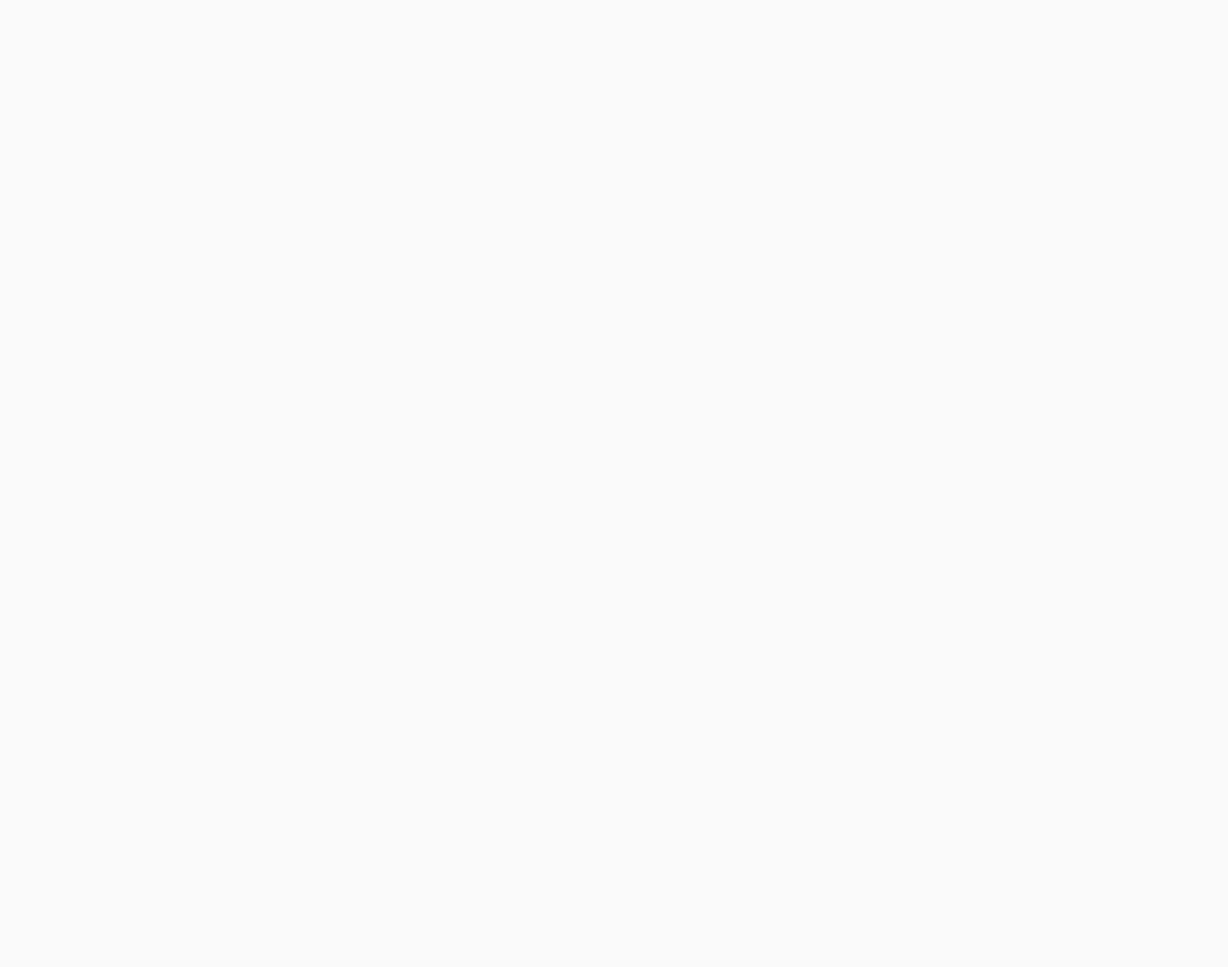
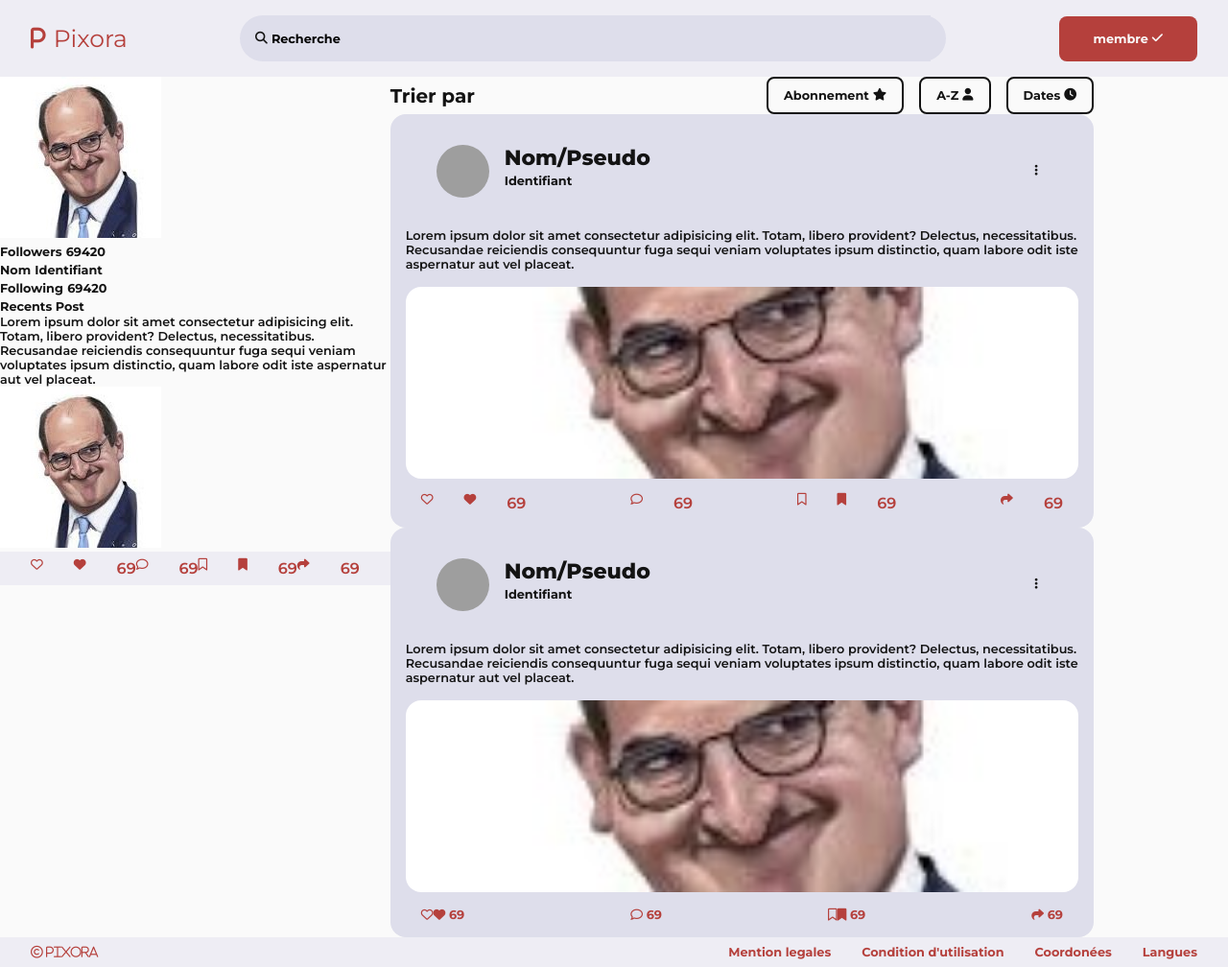
Before and after one commit to Maxime422/PIXORA_PROJECT, a website: page home.html in a window 1280 px wide. Shown: the whole page at 96% size. Before the commit the page ends 800 px from the top, so only its background shows below. Drawn offline with Linux system fonts and the light colour scheme; grey boxes are pictures that could not be loaded.

Commit message:
pas fini home

```diff
--- a/CSS/style.css
+++ b/CSS/style.css
@@ -190,15 +190,37 @@
 	gap: var(--gap-small);
 }
 
+/*page base*/
+body{
+	min-height: 100vh;
+	display: flex;
+	flex-direction: column;
+	justify-content: space-between;
+}
+/* footer */
+footer{
+	display: flex;
+	justify-content: space-between;
+	color: var(--color-red) ;
+	background-color: var(--color-white-1);
+	padding: 8px 32px;
+	font-weight: 600;
+}
+footer>div{
+	display: flex;
+	gap: 32px;
+}
 /* index */
-#index > header {
+
+/*index header */
+header {
 	display: flex;
 	align-items: center;
 	justify-content: space-between;
 	padding: 16px 32px;
 	background-color: var(--color-white-1);
 }
-#index h1,
+h1,
 .logo > i {
 	font-size: 25px;
 }
@@ -219,14 +241,11 @@
 	padding: 0 16px;
 	gap: 4px;
 }
-
 .recherche>input:focus {
 	outline: none;
 	border: none;
   }
-
 .recherche > input::placeholder {
-
 	color: black;
 }
 .recherche > input{
@@ -234,17 +253,11 @@
 	height: 100%;
 	background-color: var(--color-white-2);
 }
-#index{
-	min-height: 100vh;
-	display: flex;
-	flex-direction: column;
-	justify-content: space-between;
-}
-#index > header > div {
+header > div {
 	display: flex;
 	gap: 16px;
 }
-#index > header > div > a {
+header > div > a {
 	background-color: var(--color-red);
 	padding: 16px 36px;
 	color: var(--color-white);
@@ -253,13 +266,15 @@
 	gap: 4px;
 	align-items: center;
 }
-#index > header > div > .connection {
+header > div > .connection {
 	background-color: var(--color-white-1);
 	color: var(--color-red);
 	border: 2px solid var(--color-red);
+	padding: 14px 34px;
 }
+/*index main*/
 #index > main {
-	margin: 48px;
+	margin: 48px 0;
 	display: flex;
 	justify-content: center;
 }
@@ -296,6 +311,7 @@
 	grid-template-columns: 1fr 1fr;
 	margin: 16px 0;
 	gap: 16px;
+
 }
 .listarticle > article {
 	display: flex;
@@ -306,6 +322,7 @@
 	gap: 16px;
 }
 .listarticle > article > header {
+	background-color: var(--color-white-2);
 	display: flex;
 	align-items: center;
 	justify-content: space-between;
@@ -338,21 +355,15 @@
 	object-fit: cover;
 }
 .listarticle > article > footer {
+	background-color: var(--color-white-2);
 	display: flex;
 	justify-content: space-between;
 	align-items: center;
 	padding: 0 16px;
 }
-#index>footer{
-	display: flex;
-	justify-content: space-between;
-	color: var(--color-red) ;
-	background-color: var(--color-white-1);
-	padding: 8px 32px;
-	font-weight: 600;
+
+/*home*/
+#home>main{
+	display: grid;
+	grid-template-columns: 1fr 2fr;
 }
-#index>footer>div{
-	display: flex;
-	gap: 32px;
-
-}
--- a/home.html
+++ b/home.html
@@ -4,15 +4,11 @@
 		<meta charset="UTF-8" />
 		<meta name="viewport" content="width=device-width, initial-scale=1.0" />
 		<title>Document</title>
-
 		<meta name="description" content="..." />
 		<meta name="author" content="Maxime Germis" />
-
         <link rel="icon" type="image/png" sizes="76x76" href="..." />
-
 		<link rel="stylesheet" href="CSS/variables.css" />
 		<link rel="stylesheet" href="CSS/style.css" />
-
 		<link rel="stylesheet" href="https://cdnjs.cloudflare.com/ajax/libs/font-awesome/6.7.2/css/all.min.css" />
 		<link rel="preconnect" href="https://fonts.googleapis.com" />
 		<link rel="preconnect" href="https://fonts.gstatic.com" crossorigin />
@@ -20,14 +16,117 @@
 			href="https://fonts.googleapis.com/css2?family=Manrope:wght@200..800&family=Montserrat:ital,wght@0,100..900;1,100..900&family=Raleway:ital,wght@0,100..900;1,100..900&family=Urbanist:ital,wght@0,100..900;1,100..900&display=swap"
 			rel="stylesheet"
 		/>
-
 		<script src="JS/script.js" defer></script>
 	</head>
-
-	<body>
+	<body id="home">
 		<header>
-
+			<div class="logo">
+				<i class="fa-solid fa-p"></i>
+				<h1>Pixora</h1>
+			</div>
+			<div class="recherche">
+				<i class="fa-solid fa-magnifying-glass"></i>
+				<input type="text" placeholder="Recherche">
+			</div>
+			<div>
+				<a href="./membre.html" >membre <i class="fa-solid fa-check"></i></a>
+			</div>
 		</header>
+		<main class="container">
+			<section>
+				<div>
+					<img src="IMG/castex.jpg" alt="">
+					<div>
+						<div>
+							<span>Followers</span>
+							<span>69420</span>
+						</div>
+						<div>
+							<span>Nom</span>
+							<span>Identifiant</span>
+						</div>
+						<div>
+							<span>Following</span>
+							<span>69420</span>
+						</div>
+					</div>
+				</div>
+				<span>Recents Post</span>
+				<div>
+					<article>
+						<p>Lorem ipsum dolor sit amet consectetur adipisicing elit. Totam, libero provident? Delectus, necessitatibus. Recusandae reiciendis consequuntur fuga sequi veniam voluptates ipsum distinctio, quam labore odit iste aspernatur aut vel placeat.</p>
+						<img src="IMG/castex.jpg" alt="">
+						<footer>
+							<div><i class="fa-regular fa-heart"></i><i class="fa-solid fa-heart"></i>69</div>
+							<div><i class="fa-regular fa-comment"></i> 69</div>
+							<div><i class="fa-regular fa-bookmark"></i><i class="fa-solid fa-bookmark"></i> 69</div>
+							<div><i class="fa-solid fa-share"></i> 69</div>
+						</footer>
+					</article>
+				</div>
+			</section>
+			<section>
+				<div class="filtre">
+					<span>Trier par</span>
+					<div class="filtreboutton">
+						<button>Abonnement <i class="fa-solid fa-star"></i></button>
+						<button>A-Z <i class="fa-solid fa-user"></i></button>
+						<button>Dates <i class="fa-solid fa-clock"></i></button>
+					</div>
+				</div>
+				<div class="listarticle">
+					<article>
+						<header>
+							<div>
+								<img src="https://encrypted-tbn0.gstatic.com/images?q=tbn:ANd9GcSuZeWBpFS1Le6TfHoBzN2OBuPIvKUGBSdo2A&s" alt="">
+								<div>
+									<h2>Nom/Pseudo</h2>
+									<span>Identifiant</span>
+								</div>
+							</div>
+							<i class="fa-solid fa-ellipsis-vertical"></i>
+						</header>
+						<p>Lorem ipsum dolor sit amet consectetur adipisicing elit. Totam, libero provident? Delectus, necessitatibus. Recusandae reiciendis consequuntur fuga sequi veniam voluptates ipsum distinctio, quam labore odit iste aspernatur aut vel placeat.</p>
+						<img src="IMG/castex.jpg" alt="">
+						<footer>
+							<div><i class="fa-regular fa-heart"></i><i class="fa-solid fa-heart"></i>69</div>
+							<div><i class="fa-regular fa-comment"></i> 69</div>
+							<div><i class="fa-regular fa-bookmark"></i><i class="fa-solid fa-bookmark"></i> 69</div>
+							<div><i class="fa-solid fa-share"></i> 69</div>
+						</footer>
+					</article>
+					<article>
+						<header>
+							<div>
+								<img src="https://encrypted-tbn0.gstatic.com/images?q=tbn:ANd9GcSuZeWBpFS1Le6TfHoBzN2OBuPIvKUGBSdo2A&s" alt="">
+								<div>
+									<h2>Nom/Pseudo</h2>
+									<span>Identifiant</span>
+								</div>
+							</div>
+							<i class="fa-solid fa-ellipsis-vertical"></i>
+						</header>
+						<p>Lorem ipsum dolor sit amet consectetur adipisicing elit. Totam, libero provident? Delectus, necessitatibus. Recusandae reiciendis consequuntur fuga sequi veniam voluptates ipsum distinctio, quam labore odit iste aspernatur aut vel placeat.</p>
+						<img src="IMG/castex.jpg" alt="">
+						<footer>
+							<span><i class="fa-regular fa-heart"></i><i class="fa-solid fa-heart"></i> 69</span>
+							<span><i class="fa-regular fa-comment"></i> 69</span>
+							<span><i class="fa-regular fa-bookmark"></i><i class="fa-solid fa-bookmark"></i> 69</span>
+							<span><i class="fa-solid fa-share"></i> 69</span>
+						</footer>
+					</article>
+				</div>
+			</section>
+		</main>
+		<footer>
+			<span><i class="fa-regular fa-copyright"> pixora</i></span>
+			<div>
+				<a href="#">Mention legales</a>
+				<a href="#">Condition d'utilisation</a>
+				<a href="#">Coordonées</a>
+				<a href="#">Langues</a>
+			</div>
+		</footer>
 		<script>
 			window.addEventListener('load', () => {
 				if ('serviceWorker' in navigator) {
```
